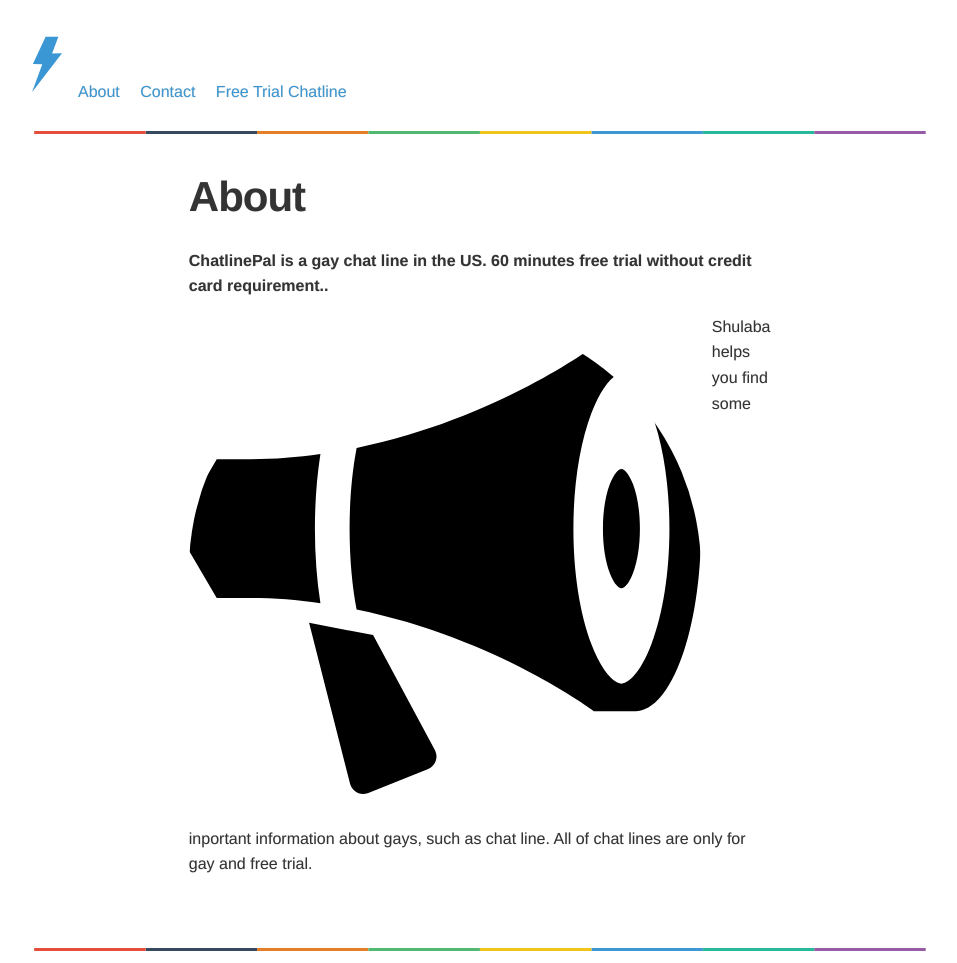
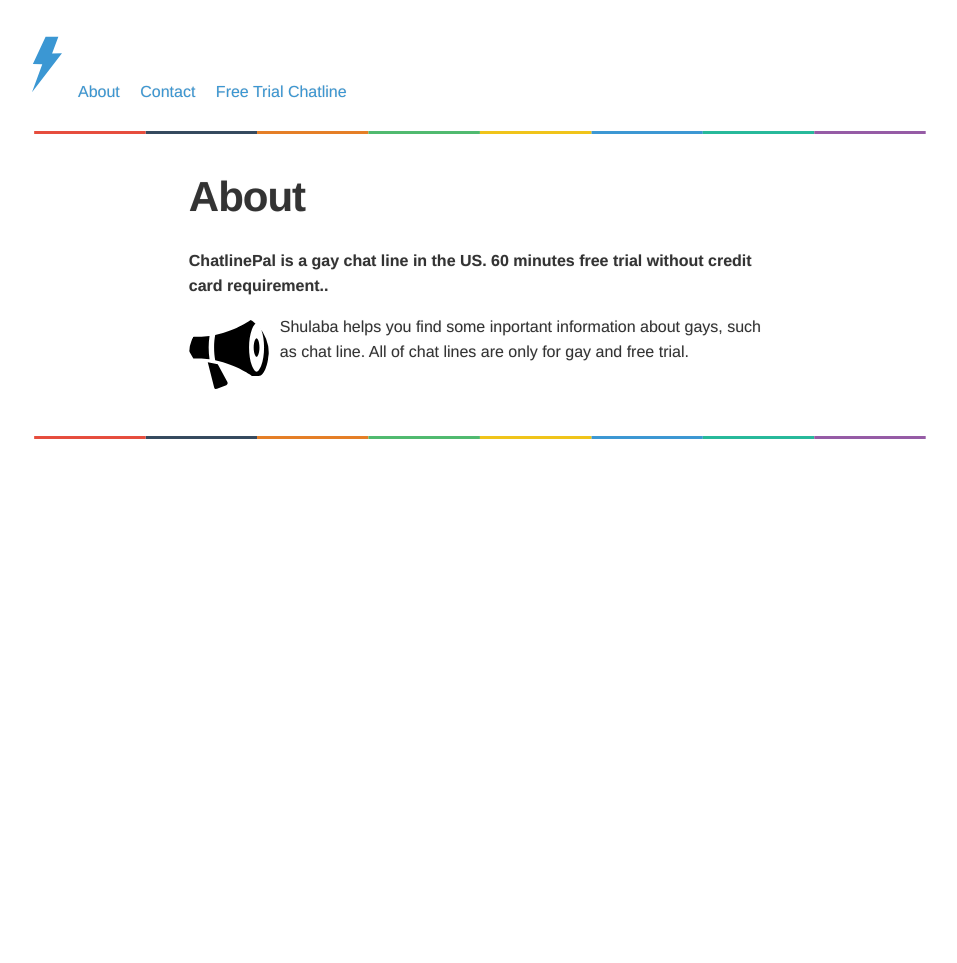
Before and after one commit to sharu725/thunder, a Jekyll site: the page built from about.md, in a window 1280 px wide. Shown: the whole page, without its empty margins (160-1117 px from the left). Built offline with Jekyll 4.4.1, drawn with Linux system fonts in a browser that asks for light colours; after the commit the page ends 900 px from its top, so only the background shows below that.

Commit message:
Update about.md

```diff
--- a/about.md
+++ b/about.md
@@ -7,4 +7,4 @@ published: true
 
 **ChatlinePal is a gay chat line in the US. 60 minutes free trial without credit card requirement..**
 {: .clear}
-<img id="author-pic" style="border-radius:50%;float:left;margin-right:0.5em;padding: 0px 3px 0px 0px;" src="/img/bullhorn.svg"> Shulaba helps you find some inportant information about gays, such as chat line. All of chat lines are only for gay and free trial.
+<img id="author-pic" style="border-radius:50%;float:left;margin-right:0.5em;padding: 0px 3px 0px 0px;" src="/img/bullhorn.svg" width="80" height="80"/> Shulaba helps you find some inportant information about gays, such as chat line. All of chat lines are only for gay and free trial.
```
